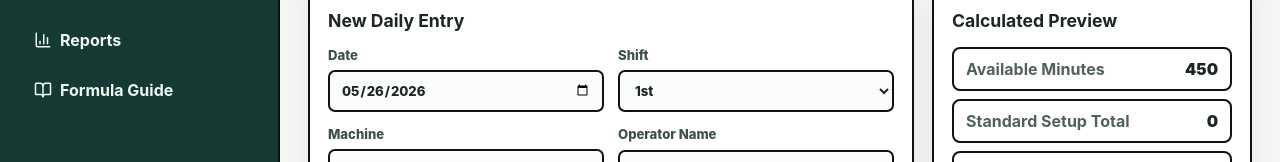
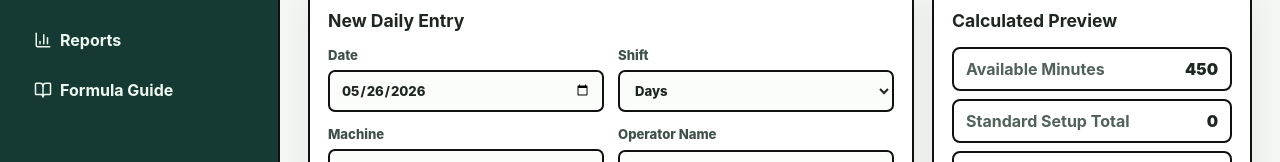
Before and after one commit to tolani13/production-efficiency-tracker, a React (Vite) app: page / in a window 1280 px wide. Shown: the part 237-399 px from the top of the page. Built offline with nearby package versions, Linux system fonts and the light colour scheme.

Commit message:
Clean operator suggestions and shift options

```diff
--- a/src/App.tsx
+++ b/src/App.tsx
@@ -22,8 +22,8 @@ import type { FilterState, ProductionEntry } from './types';
 type Screen = 'entry' | 'table' | 'dashboard' | 'reports' | 'guide';
 type GroupRow = { label: string; count: number; setup: number | null; runtime: number | null; output: number | null; downtime: number; actual: number };
 
-const storageKey = 'production-efficiency-tracker-v2';
-const operatorNamesKey = 'production-efficiency-tracker-operator-names';
+const storageKey = 'production-efficiency-tracker-v3';
+const operatorNamesKey = 'production-efficiency-tracker-operator-names-v2';
 
 const inputFields: Array<keyof ProductionEntry> = [
   'date',
--- a/src/sampleData.ts
+++ b/src/sampleData.ts
@@ -1,6 +1,6 @@
 import type { ProductionEntry } from './types';
 
-export const shifts = ['1st', '2nd', '3rd', 'Weekend'] as const;
+export const shifts = ['Days', '1st', '2nd'] as const;
 export const machines = ['FlexMaster', 'FlexiStar'];
 export const downtimeReasons = [
   'None',
@@ -15,7 +15,7 @@ export const downtimeReasons = [
 export const emptyEntry: ProductionEntry = {
   id: '',
   date: '2026-05-26',
-  shift: '1st',
+  shift: 'Days',
   machine: 'FlexMaster',
   operatorName: '',
   shiftHours: 8.5,
@@ -35,7 +35,7 @@ export const sampleEntries: ProductionEntry[] = [
   {
     id: 'sample-2026-05-22-1',
     date: '2026-05-22',
-    shift: '1st',
+    shift: 'Days',
     shiftHours: 8.5,
     breakMinutes: 60,
     setupCount: 4,
@@ -46,7 +46,7 @@ export const sampleEntries: ProductionEntry[] = [
     actualPipeQuantity: 596,
     scrapQuantity: 12,
     downtimeReason: 'Sensor Fault',
-    operatorName: 'Steve',
+    operatorName: '',
     machine: 'FlexMaster',
     notes: 'Required demo validation row.',
   },
@@ -55,7 +55,7 @@ export const sampleEntries: ProductionEntry[] = [
     date: '2026-05-26',
     shift: '1st',
     machine: 'FlexiStar',
-    operatorName: 'Alicia',
+    operatorName: '',
     shiftHours: 8.5,
     breakMinutes: 60,
     setupCount: 3,
--- a/src/types.ts
+++ b/src/types.ts
@@ -1,4 +1,4 @@
-export type Shift = '1st' | '2nd' | '3rd' | 'Weekend';
+export type Shift = 'Days' | '1st' | '2nd';
 
 export type ProductionEntry = {
   id: string;
```
Also changed, not shown: 1 other file (tests, documents, lock files or other folders).
